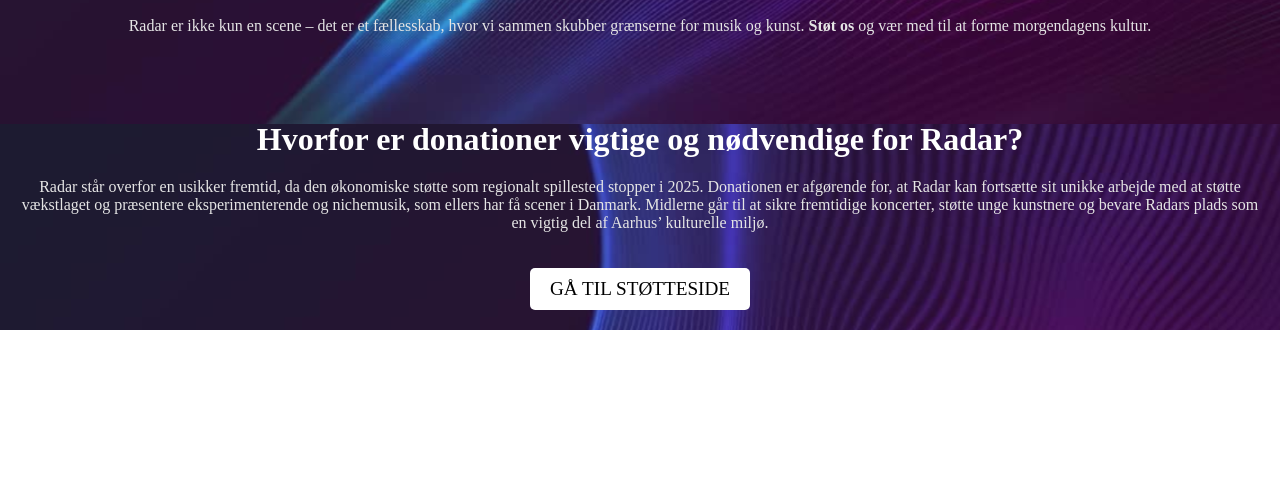
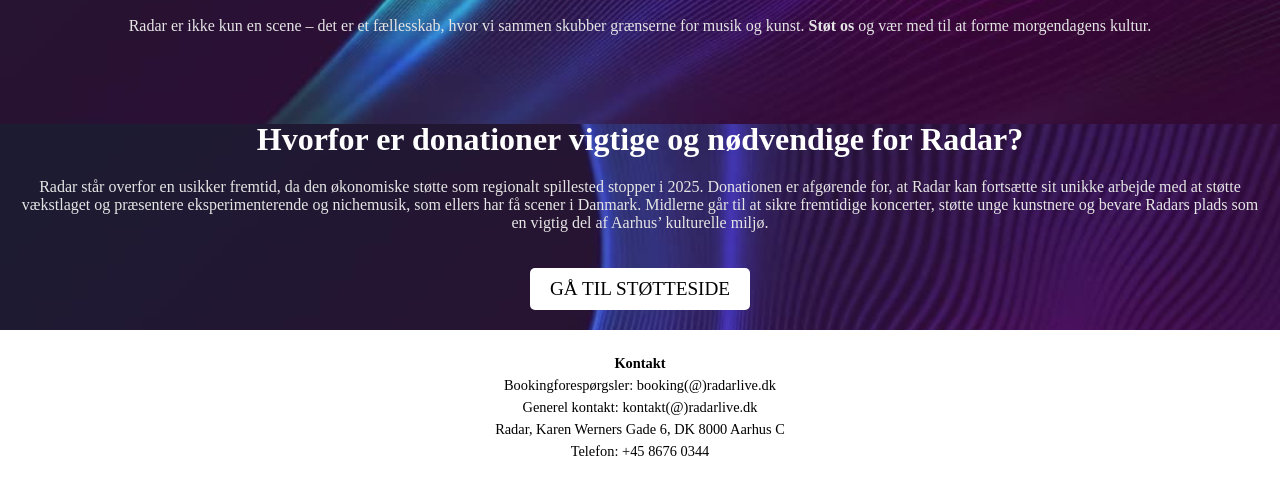
Before and after one commit to cilletalbot/Radar, a plain HTML site: page index.html in a window 1280 px wide. Shown: the part 676-1161 px from the top of the page. Before the commit the page ends 1006 px from the top, so only its background shows below. Drawn offline with Linux system fonts and the light colour scheme.

Commit message:
footer
footer

```diff
--- a/css/css.css
+++ b/css/css.css
@@ -142,3 +142,16 @@ main {
   text-decoration: none;
   border-radius: 5px;
 }
+
+
+/* Footer */
+footer {
+  text-align: center;
+  padding: 20px;
+  background-color: #ffffff;
+}
+
+footer .footer-content p {
+  margin: 5px 0;
+  font-size: 0.9rem;
+}
--- a/index.html
+++ b/index.html
@@ -54,5 +54,16 @@
 
   </main>
 
+    <!-- Footer -->
+    <footer>
+      <div class="footer-content">
+        <p><strong>Kontakt</strong></p>
+        <p>Bookingforespørgsler: booking(@)radarlive.dk</p>
+        <p>Generel kontakt: kontakt(@)radarlive.dk</p>
+        <p>Radar, Karen Werners Gade 6, DK 8000 Aarhus C</p>
+        <p>Telefon: +45 8676 0344</p>
+      </div>
+    </footer>
+
 </body>
 </html>
```
